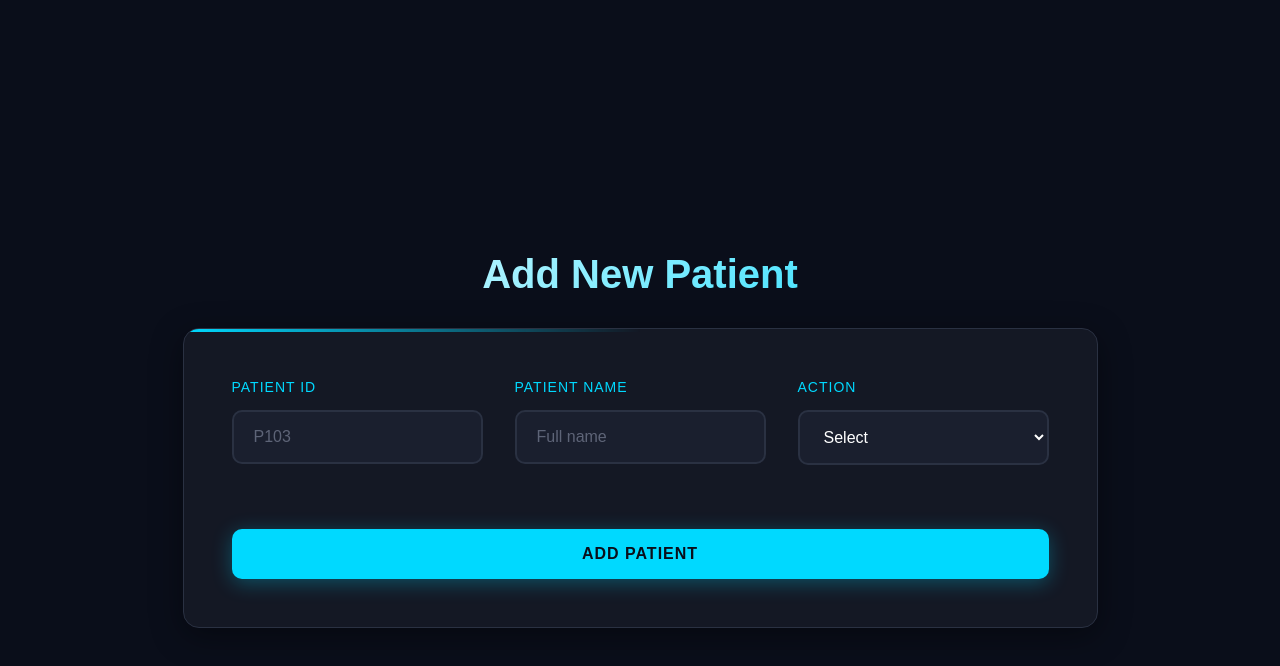
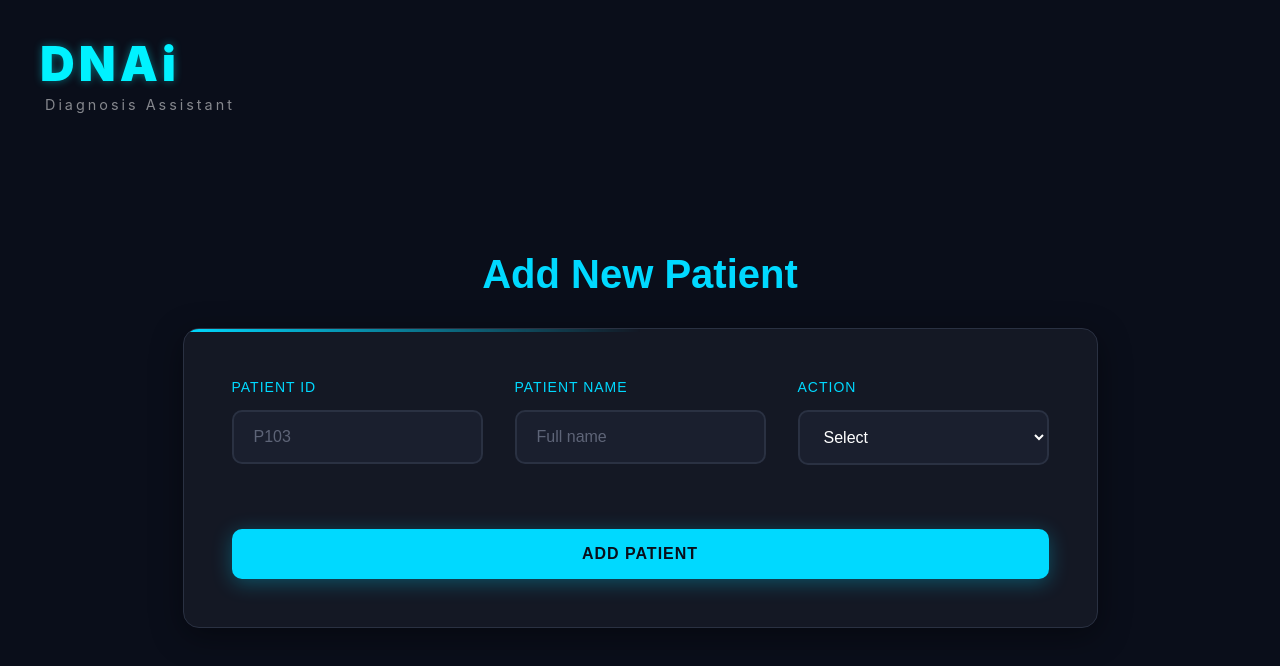
Before and after one commit to kalpeshkarnawat19/DNAi-frontend, a React (Vite) app: page /NewPatient in a window 1280 px wide. Shown: the top 666 px of the page. Built offline with nearby package versions, Linux system fonts and the light colour scheme.

Commit message:
Update records

```diff
--- a/src/App.jsx
+++ b/src/App.jsx
@@ -4,6 +4,7 @@ import './App.css';
 import LoginPage from "./pages/LoginPage.jsx";
 import Dashboard from "./pages/Dashboard.jsx";
 import AddPatient from './pages/NewPatient.jsx';
+import UpdateRecords from './pages/UpdateRecords.jsx';
 
 function HomePage() {
   const [symptoms, setSymptoms] = useState('');
@@ -42,6 +43,7 @@ export default function App() {
         <Route path="/" element={<LoginPage />} />
         <Route path="/Dashboard" element={<Dashboard />} />
         <Route path="/NewPatient" element={<AddPatient />}/>
+        <Route path="/UpdateRecords" element={<UpdateRecords />}/>
         <Route path="*" element={<Navigate to="/" />} />
       </Routes>
     </Router>
--- a/src/css/newpatient.css
+++ b/src/css/newpatient.css
@@ -15,6 +15,14 @@
   --border-color: #2a3142;
   --error: #ff4757;
   --success: #2ecc71;
+}
+
+.branding {
+  position: fixed;
+  top: 40px;
+  left: 40px;
+  text-align: left;
+  z-index: 10;
 }
 
 .add-patient-page {
@@ -50,7 +58,7 @@
   font-weight: 700;
   text-align: center;
   margin-bottom: 2rem;
-  background: linear-gradient(135deg, var(--text-primary), var(--cyan-primary));
+  background: var(--cyan-primary);
   -webkit-background-clip: text;
   -webkit-text-fill-color: transparent;
   background-clip: text;
--- a/src/pages/Dashboard.jsx
+++ b/src/pages/Dashboard.jsx
@@ -1,6 +1,8 @@
 import React, { useState } from 'react';
 import { useNavigate } from 'react-router-dom';
 import '../css/dashboard.css';
+import AddPatient from './NewPatient';
+import UpdateRecords from './UpdateRecords';
 
 function DoctorDashboard() {
   const navigate = useNavigate();
@@ -22,7 +24,7 @@ function DoctorDashboard() {
         <header className="welcome-header">
           <h1>Welcome, Dr. Kavin Sharma</h1>
           <div className="action-row">
-            <button className="glow-button small">Add New Patient</button>
+            <button className="glow-button small" onClick={() => navigate("/NewPatient")}>Add New Patient</button>
           </div>
         </header>
 
@@ -54,7 +56,7 @@ function DoctorDashboard() {
                     <button className="table-link">View Analysis</button>
                   </td>
                   <td>
-                    <button className="glow-button small secondary">Update Records</button>
+                    <button className="glow-button small secondary" onClick={() => navigate("/UpdateRecords")}>Update Records</button>
                   </td>
                 </tr>
               ))}
--- a/src/pages/NewPatient.jsx
+++ b/src/pages/NewPatient.jsx
@@ -45,6 +45,12 @@ export default function AddPatient() {
   }
 
   return (
+    <>
+      <nav className="branding">
+        <div className="logo">DNAi</div>
+        <div className="tagline">Diagnosis Assistant</div>
+      </nav>
+
       <div className="add-patient-page">
         <div className="content-wrapper">
           <h1 className="page-title">Add New Patient</h1>
@@ -85,5 +91,7 @@ export default function AddPatient() {
           </form>
         </div>
       </div>
+  </>
+
   );
 }
```
Lines whose indentation alone changed are shown as unchanged.
